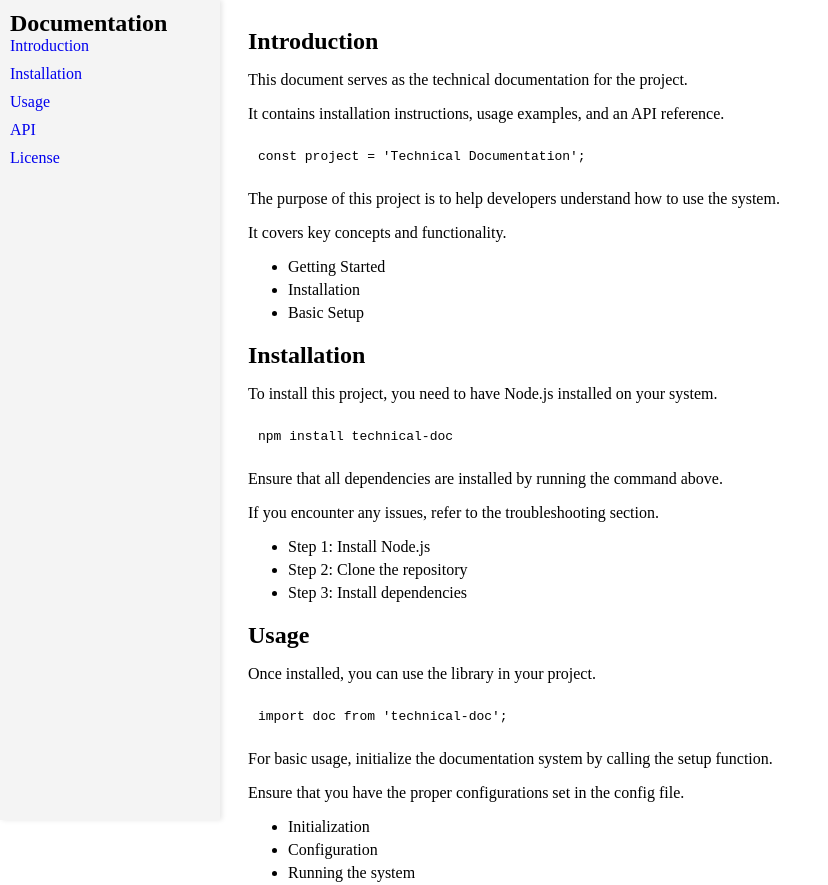
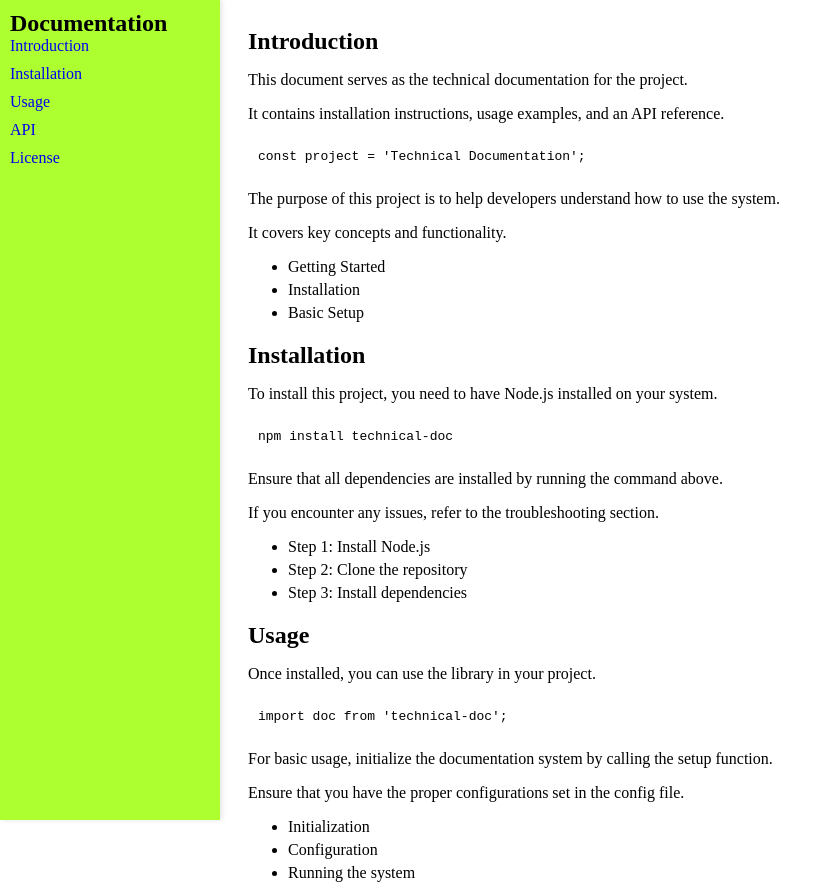
Before and after one commit to blessedbc/technical-doctmentation, a plain HTML site: page index.html in a window 1280 px wide. Shown: the top 885 px of the page, without its empty margins (0-828 px from the left). Drawn offline with Linux system fonts and the light colour scheme.

Commit message:
Documentation

```diff
--- a/styles.css
+++ b/styles.css
@@ -8,7 +8,7 @@ body {
   top: 0;
   left: 0;
   height: 100vh;
-  background-color: #f4f4f4;
+  background-color: greenyellow;
   padding: 10px;
   box-shadow: 2px 0 5px rgba(0, 0, 0, 0.1);
 }
```
